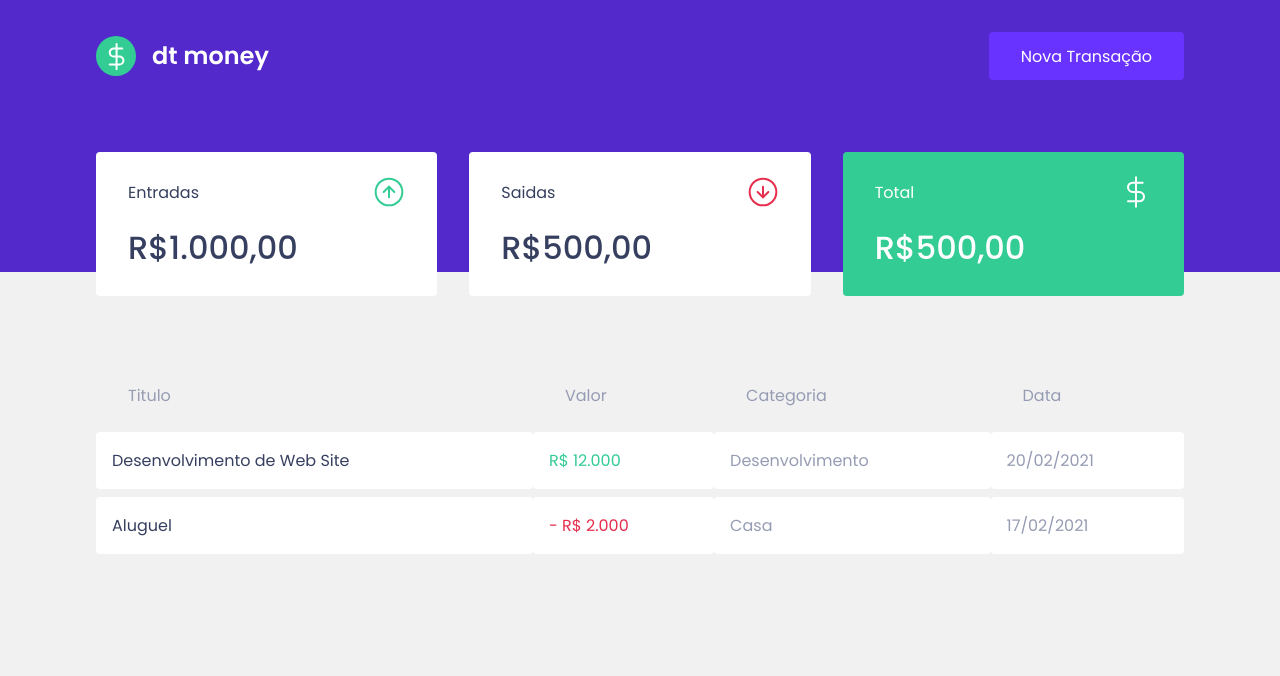
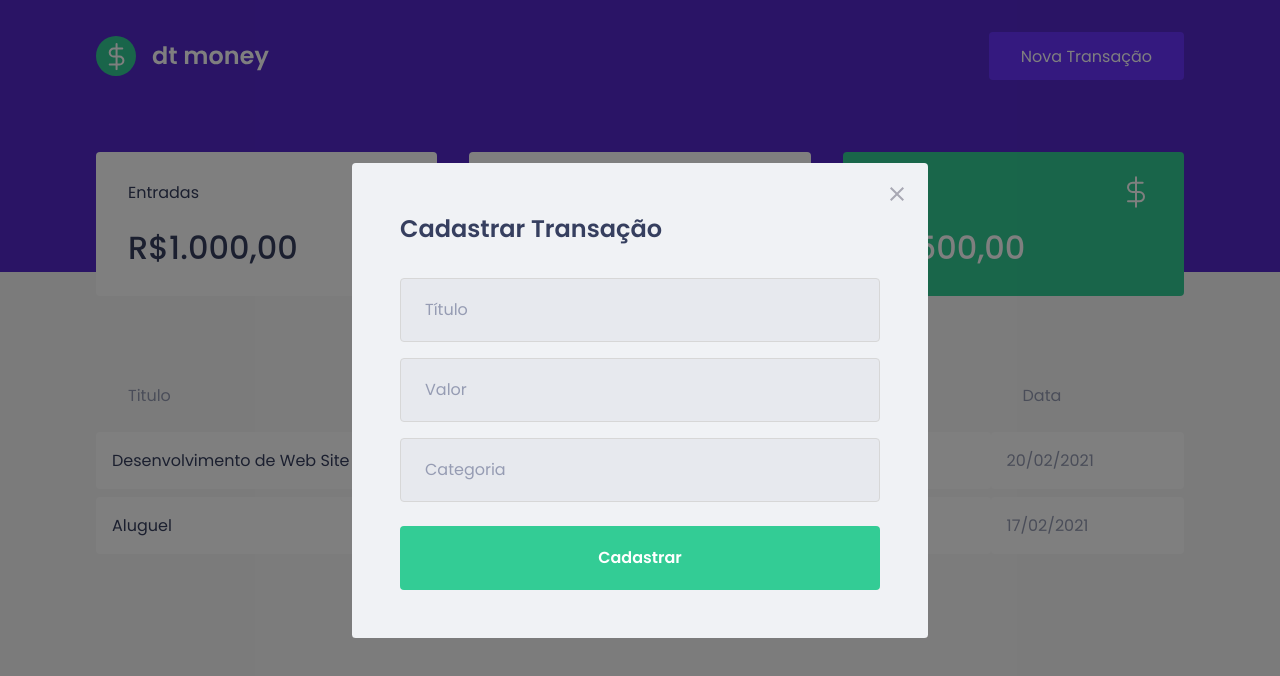
Before and after one commit to lucasvieiramoura/dtmoney, a React (Create React App) app: page / in a window 1280 px wide. Both pictures are taken after a click on the button "Nova Transação". Shown: the top 676 px of the page. Built offline with nearby package versions, Linux system fonts and the light colour scheme; no server answers; what miragejs would draw is missing.

Commit message:
Modal layout e componetização utilizando react-modal overlay-react-modal className

```diff
--- a/package.json
+++ b/package.json
@@ -20,6 +20,7 @@
     "@types/node": "^12.20.37",
     "@types/react": "^17.0.37",
     "@types/react-dom": "^17.0.11",
+    "@types/react-modal": "^3.13.1",
     "@types/styled-components": "^5.1.17",
     "typescript": "^4.5.2"
   },
--- a/public/index.html
+++ b/public/index.html
@@ -9,7 +9,7 @@
     <title>DT Money</title>
     <link href="https://fonts.googleapis.com/css?family=Poppins:wght@400;500;600&display-swap" rel="stylesheet">
   </head>
-  <body style="background-color: rgb(241, 241, 241);">
+  <body style="background-color: rgb(248, 248, 248);">
     <noscript>You need to enable JavaScript to run this app.</noscript>
     <div id="root"></div>
 
--- a/src/App.tsx
+++ b/src/App.tsx
@@ -1,12 +1,32 @@
 import { Dashboard } from "./components/Dashboard";
 import { Header } from "./components/Header";
 import { GlobalStyle } from "./styles/global";
+import Modal from 'react-modal';
+import { useState } from "react";
+import {NewTransactionModal} from "./components/NewTransactionModal";
+
+Modal.setAppElement('#root');
 
 export function App() {
+
+  const [isNewTransactionModalOpen, setIsNewTransactionModalOpen] = useState(false);
+
+  function handleOpenNewTransactionModal(){
+      setIsNewTransactionModalOpen(true);
+  }
+
+  function handleCloseNewTransactionModal(){
+      setIsNewTransactionModalOpen(false);
+  }
+
   return (
     <>
-     <Header/>
+     <Header onOpenNewTransactionModal={handleOpenNewTransactionModal}/>
      <Dashboard/>
+     <NewTransactionModal
+      isOpen={isNewTransactionModalOpen}
+      onRequestClose={handleCloseNewTransactionModal}
+     />
      <GlobalStyle/>
     </>
   );
--- a/src/components/Header/index.tsx
+++ b/src/components/Header/index.tsx
@@ -1,16 +1,21 @@
 import logoImg from '../../assets/logo.svg'
 import { Container, Content } from './style'
 
+interface HeaderPropos {
+    onOpenNewTransactionModal: () => void;
+}
 
+export function Header({onOpenNewTransactionModal} : HeaderPropos){
 
-export function Header(){
     return (
         <Container>
             <Content>
                 <img src={logoImg} alt="dt money" />
-                <button type="button">
+                <button type="button" onClick={onOpenNewTransactionModal}>
                     Nova Transação
                 </button>
+
+
             </Content>
         </Container>
     )
--- /dev/null
+++ b/src/components/NewTransactionModal/index.tsx
@@ -0,0 +1,32 @@
+import {Container} from './styles'
+import Modal from 'react-modal';
+import closeImg from '../../assets/close.svg';
+
+interface NewTransactionModalProps {
+    isOpen: boolean;
+    onRequestClose: () => void;
+}
+
+export function NewTransactionModal({isOpen, onRequestClose} :NewTransactionModalProps) {
+    return (
+        <Modal
+            isOpen={isOpen}
+            onRequestClose={onRequestClose}
+            overlayClassName="react-modal-orverlay"
+            className="react-modal-content"
+        >
+            <button type="button" onClick={onRequestClose} className="react-modal-close">
+                <img src={closeImg} alt="Fechar" />
+            </button>
+            <Container>
+
+                <h2>Cadastrar Transação</h2>
+                <input placeholder="Título"></input>
+                <input type="number" placeholder="Valor"></input>
+                <input placeholder="Categoria"></input>
+                <button type="submit"> Cadastrar </button>
+
+            </Container>
+      </Modal>
+    );
+}
--- /dev/null
+++ b/src/components/NewTransactionModal/styles.ts
@@ -0,0 +1,51 @@
+import styled from "styled-components";
+
+export const Container = styled.form`
+
+    h2 {
+        color: var(--text-title);
+        font-size: 1.5rem;
+        margin-bottom: 2rem;
+    }
+
+    input {
+        width: 100%;
+        padding: 0 1.5rem;
+        height: 4rem;
+        border-radius: 0.25rem;
+
+        border: 1px solid #d7d7d7;
+        background: #e7e9ee;
+
+        font-weight: 400;
+        font-size: 1rem;
+
+        &::placeholder {
+        color: var(--text-body);
+        }
+
+        & + input {
+            margin-top: 1rem;
+        }
+    }
+
+
+    button[type="submit"] {
+        width: 100%;
+        padding: 0 1.5rem;
+        height: 4rem;
+        background: var(--green);
+        color: #FFF;
+        border-radius: 0.25rem;
+        border: 0;
+        font-size: 1rem;
+        margin-top: 1.5rem;
+        font-weight: 600;
+
+        transition: filter 2s;
+
+        &:hover {
+            filter: brightness(0.9);
+        }
+    }
+`;
--- a/src/styles/global.ts
+++ b/src/styles/global.ts
@@ -53,4 +53,43 @@
         opacity: 0.6;
         cursor: not-allowed;
     }
+
+    .react-modal-orverlay {
+        background: rgba(0,0,0,0.5);
+
+        position: fixed;
+        top: 0;
+        bottom: 0;
+        left: 0;
+        right: 0;
+
+        display: flex;
+        align-items: center;
+        justify-content: center;
+
+    }
+
+    .react-modal-content {
+        width: 100%;
+        max-width:576px;
+        background: var(--background);
+        padding: 3rem;
+        position: relative;
+        border-radius: 0.24rem;
+
+    }
+
+    .react-modal-close {
+        position: absolute;
+        right: 1.5rem;
+        top: 1.5rem;
+        border: 0;
+        background: transparent;
+
+        transition: filter 2s;
+
+        &:hover{
+            filter: brightness(0.8);
+        }
+    }
 `
```
Also changed, not shown: 1 other file (tests, documents, lock files or other folders).
